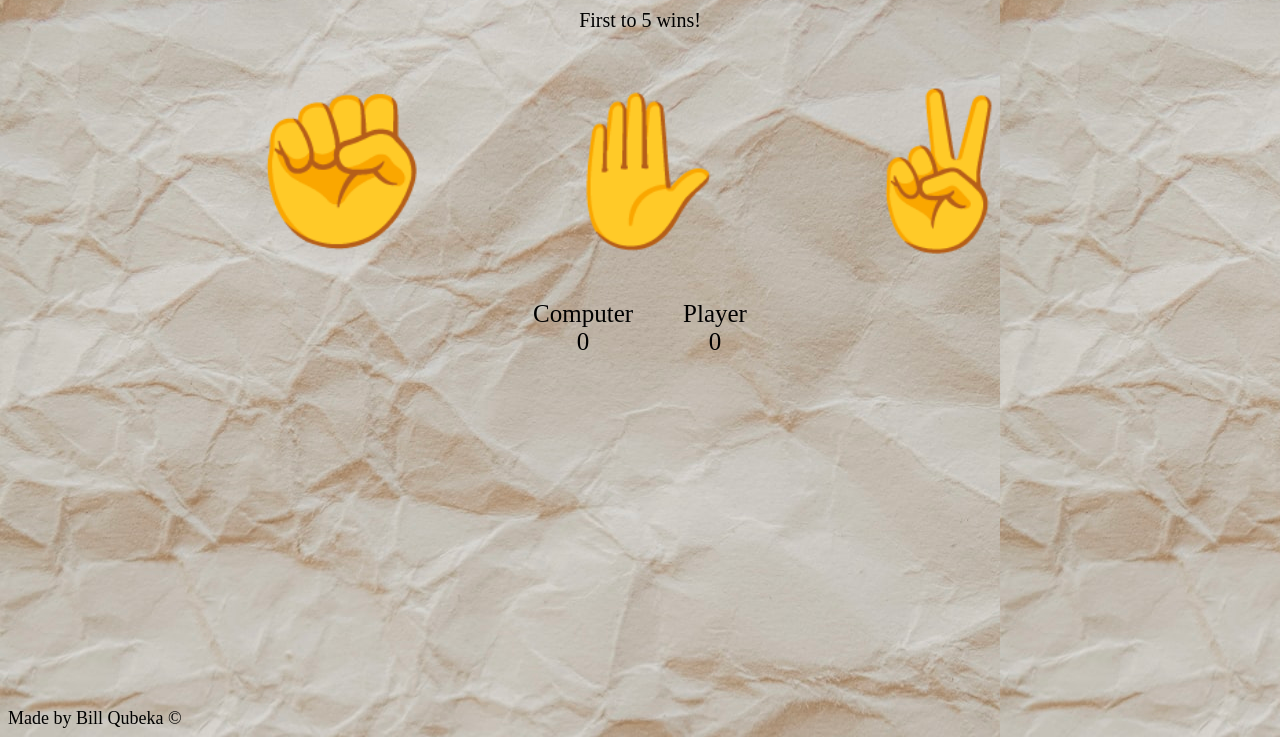
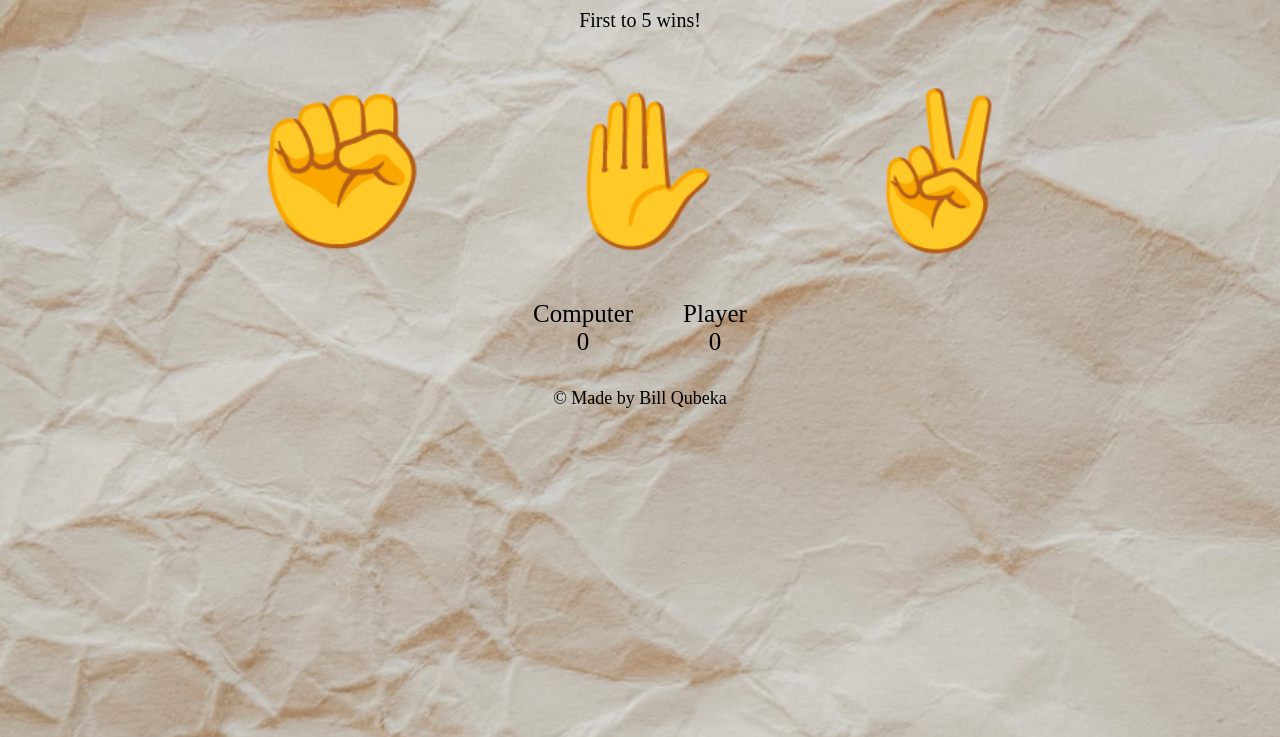
Before and after one commit to billandro/Rock-Paper-Scissors, a plain HTML site: page index.html in a window 1280 px wide. Shown: the part 79-816 px from the top of the page. Drawn offline with Linux system fonts and the light colour scheme.

Commit message:
Add a footer section to index.html

```diff
--- a/css/styles.css
+++ b/css/styles.css
@@ -3,6 +3,10 @@ body {
     flex-direction: column;
     text-align: center;
     min-height: 100vh;
+    max-width: 100%;
+    background-image: url('../img/photo-1603484477859-abe6a73f9366.jpeg');
+    background-repeat: no-repeat;
+    background-size: cover;
 }
 
 .title {
@@ -55,6 +59,8 @@ button:hover {
 
 .footer {
     display: flex;
-    margin-top: auto;
+    /*margin-top: auto;*/
+    margin-top: 2rem;
     font-size: 18px;
+    justify-content: center;
 }
--- a/index.html
+++ b/index.html
@@ -7,7 +7,8 @@
     <link rel="stylesheet" href="css/styles.css">
 </head>
 
-<body background="img/photo-1603484477859-abe6a73f9366.jpeg">
+<body>
+    <main>
         <div class="title">
             <h1>Rock Paper Scissors</h1>
         </div>
@@ -26,7 +27,10 @@
                 <div class="player"></div>
             </div>
         </div>
-    <div class="footer">Made by Bill Qubeka &copy;</div>
+    </main>
+    <footer>
+        <section class="footer">&copy; Made by Bill Qubeka</section>
+    </footer>
 
     <script src="js/javascript.js"></script>
 </body>
```
Lines whose indentation alone changed are shown as unchanged.
